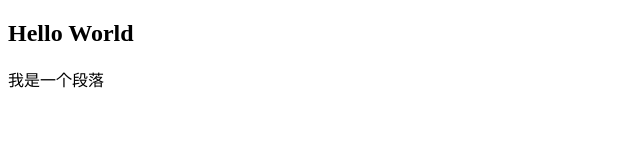
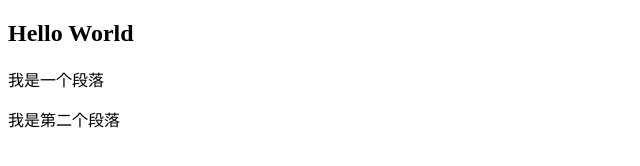
Before and after one commit to 1397401977/github-demo, a plain HTML site: page index.html in a window 1280 px wide. Shown: the whole page, without its empty margins (0-640 px from the left). Drawn offline with Linux system fonts and the light colour scheme.

Commit message:
新建了段落2

```diff
--- a/index.html
+++ b/index.html
@@ -9,5 +9,6 @@
 <body>
     <h2>Hello World</h2>
     <p>我是一个段落</p>
+    <p>我是第二个段落</p>
 </body>
 </html>
```
